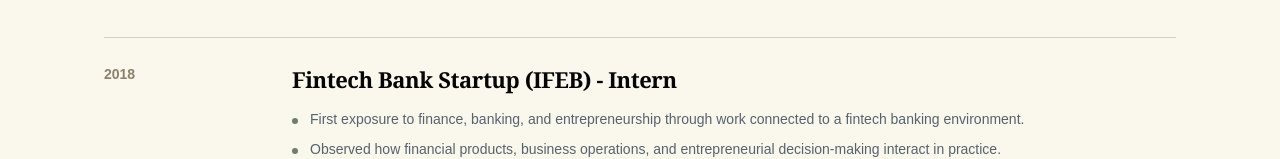
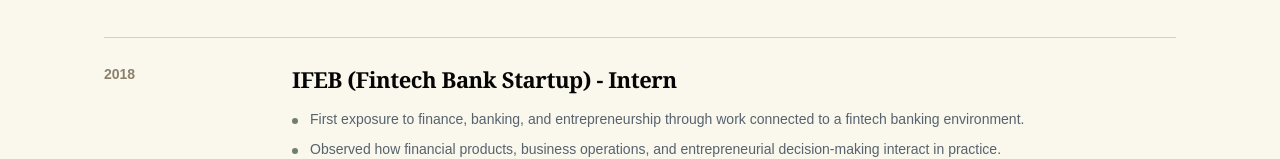
Before and after one commit to enwalker-alt/investment-library, a Next.js app: page / in a window 1280 px wide. Shown: the part 756-915 px from the top of the page. Built offline with nearby package versions, Linux system fonts and the light colour scheme.

Commit message:
Update investment research documents

```diff
--- a/app/page.tsx
+++ b/app/page.tsx
@@ -6,7 +6,7 @@
 const timelineItems = [
   {
     year: "2018",
-    title: "Fintech Bank Startup (IFEB) - Intern",
+    title: "IFEB (Fintech Bank Startup) - Intern",
     bullets: [
       "First exposure to finance, banking, and entrepreneurship through work connected to a fintech banking environment.",
       "Observed how financial products, business operations, and entrepreneurial decision-making interact in practice.",
```
Also changed, not shown: 1 other file (tests, documents, lock files or other folders).
